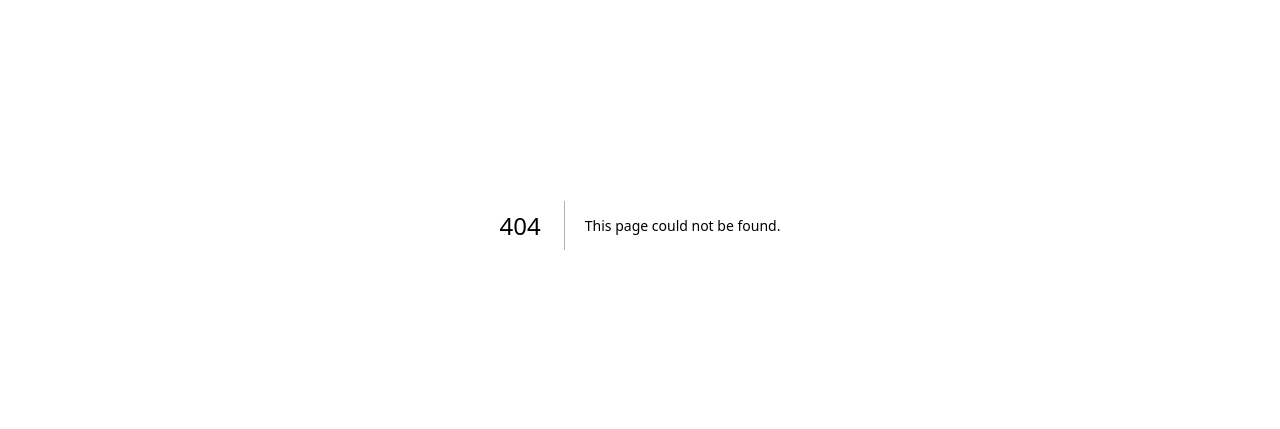
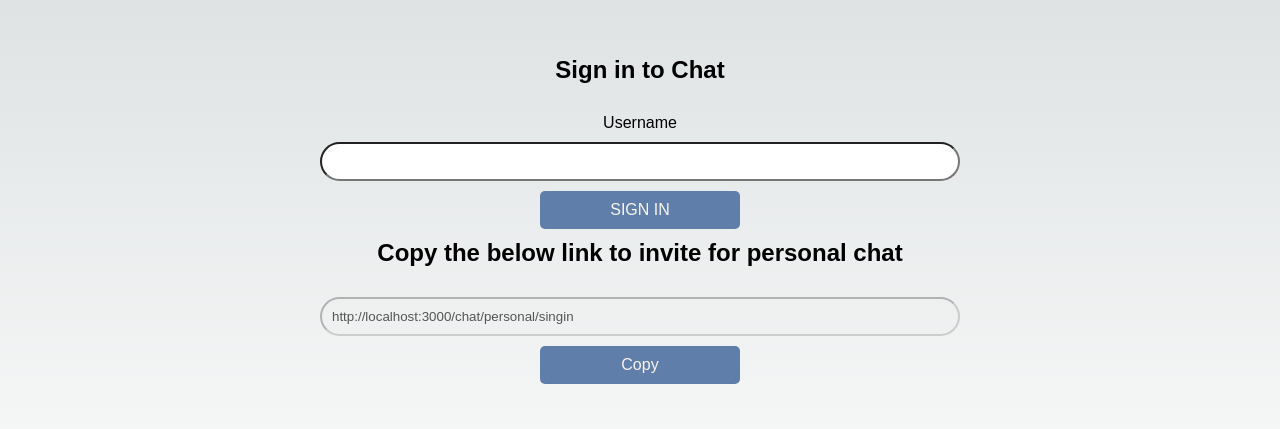
Before and after one commit to shivamrai83/anonymous-chat, a Next.js app in the folder client/: page /chat/personal/singin in a window 1280 px wide. Before the commit this address had no page. Shown: the part 175-604 px from the top of the page. Built offline with nearby package versions, Linux system fonts and the light colour scheme; no server answers.

Commit message:
Chat App: Seperated Component For Types of Chat: 1.0.9

```diff
--- a/client/package.json
+++ b/client/package.json
@@ -12,6 +12,7 @@
     "@emotion/react": "^11.13.3",
     "@emotion/styled": "^11.13.0",
     "@mui/material": "^6.0.2",
+    "copy-to-clipboard": "^3.3.3",
     "next": "14.2.5",
     "react": "^18",
     "react-dom": "^18",
--- /dev/null
+++ b/client/src/app/chat/personal/singin/page.tsx
@@ -0,0 +1,79 @@
+"use client";
+import React, { useEffect, useState, useContext, useRef, MutableRefObject } from 'react';
+import { useRouter } from 'next/navigation';
+import copy from "copy-to-clipboard";
+
+import "../../../globals.css";
+import socket from '../../../../socket';
+import { AppContext } from '../../../context/AppContext';
+
+const Home = () => {
+  const { chatType } = useContext(AppContext);
+  const textRef = useRef<HTMLInputElement>(null);
+
+  const [userName, setUserName] = useState('');
+  const [showCopy, setShowCopy] = useState(true);
+  const router = useRouter()
+
+  useEffect(()=>{
+    if(localStorage.getItem('userName')){
+      socket.emit(`${chatType.toUpperCase().replace('/', '')}_NEW_USER`, { userName, socketID: socket.id });
+    }
+  }, [])
+
+  const handleSubmit = (e: any) => {
+    e.preventDefault();
+    if(userName){
+      localStorage.setItem('userName', userName);
+      socket.emit(`PERSONAL_NEW_USER`, { userName, socketID: socket.id });
+      router.push(`/chat/personal`, { scroll: false })
+    }
+  };
+  const copyToClipboard = () => {
+    if (textRef.current) {
+      const copyText = textRef.current.value;
+      console.log(copyText)
+      const isCopy = copy(copyText);
+      if (isCopy) {
+        setShowCopy(false);
+      }
+    }
+  };
+
+
+  return (
+    <>
+      <div className="home__container">
+        <h2 className="home__header">Sign in to {chatType.replace('/', '')} Chat</h2>
+        <label htmlFor="username">Username</label>
+        <input
+          type="text"
+          minLength={6}
+          name="username"
+          id="username"
+          className="username__input"
+          value={userName}
+          onChange={(e) => setUserName(e.target.value)}
+        />
+        <button className="home__cta" onClick={handleSubmit}>SIGN IN</button>
+        <h2 className="home__header">Copy the below link to invite for personal chat</h2>
+        <input
+          type="text"
+          disabled
+          ref={textRef}
+          value={'http://localhost:3000/chat/personal/singin'}
+          name="url"
+          id="url"
+          className="username__input"
+        />
+        {showCopy ?
+          <button className='home__cta' onClick={copyToClipboard}>Copy</button>
+          : <h2>Successfully Copied...</h2>}
+      </div>
+      {/* <div className="home__container"> */}
+      {/* </div> */}
+    </>
+  );
+};
+
+export default Home;
--- a/client/src/components/Card/Card.tsx
+++ b/client/src/components/Card/Card.tsx
@@ -26,7 +26,7 @@ export default function MediaCard({ cardDetails }: MediaCardProps, key: number )
 
   function handleClick() {
     setChatType(cardDetails.path);
-    router.push('/singin', { scroll: false })
+    router.push(`/chat${cardDetails.path}/singin`, { scroll: false })
   }
 
   return (
```
Also changed, not shown: client/src/app/chat/global/singin/page.tsx (renamed from client/src/app/singin/page.tsx, +5 -3 lines), client/src/app/chat/personal/page.tsx (+40 -4 lines), 1 other file (tests, documents, lock files or other folders).
